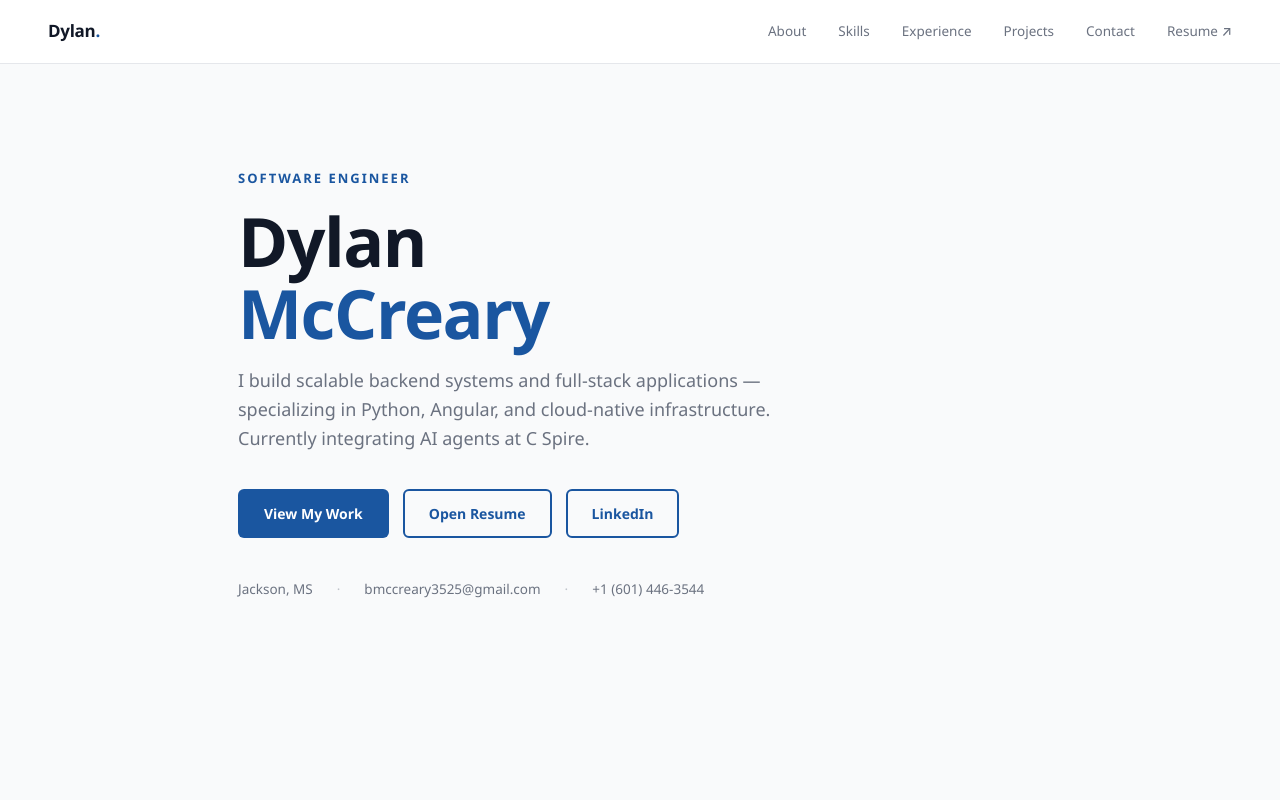
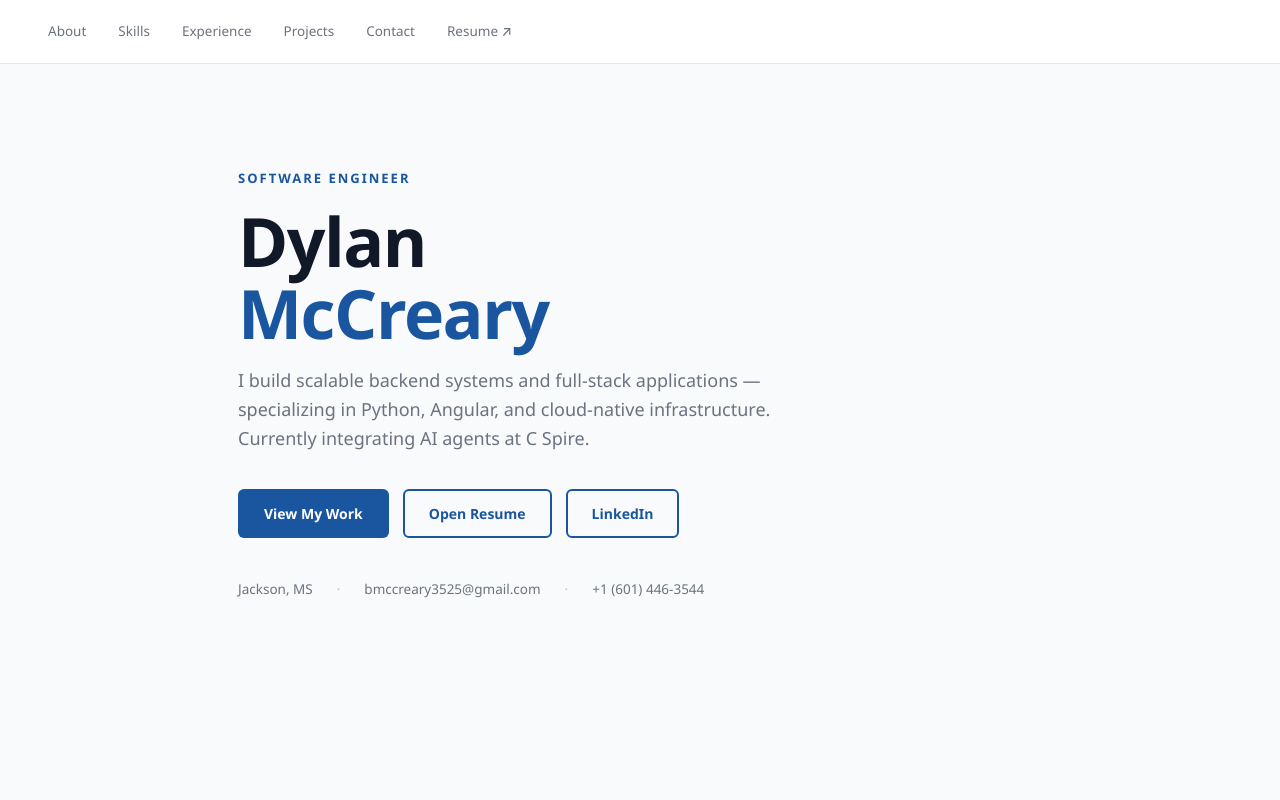
Before and after one commit to dylanm-dev/portfolio, a plain HTML site: page index.html in a window 1280 px wide. Shown: the top 800 px of the page. Drawn offline with Linux system fonts and the light colour scheme.

Commit message:
Removed nav logo

```diff
--- a/index.html
+++ b/index.html
@@ -344,7 +344,6 @@
 <body>
 
 <nav>
-  <div class="nav-logo">Dylan<span>.</span></div>
   <div class="nav-links">
     <a href="#about">About</a>
     <a href="#skills">Skills</a>
```
